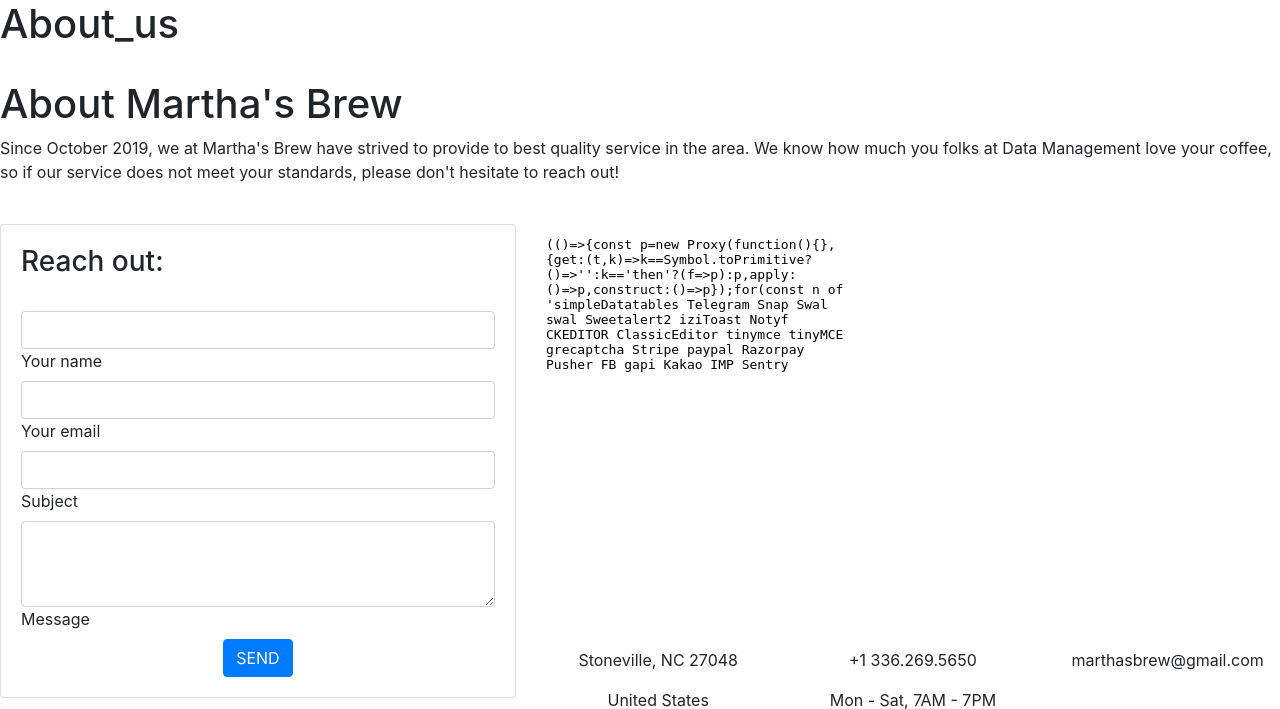
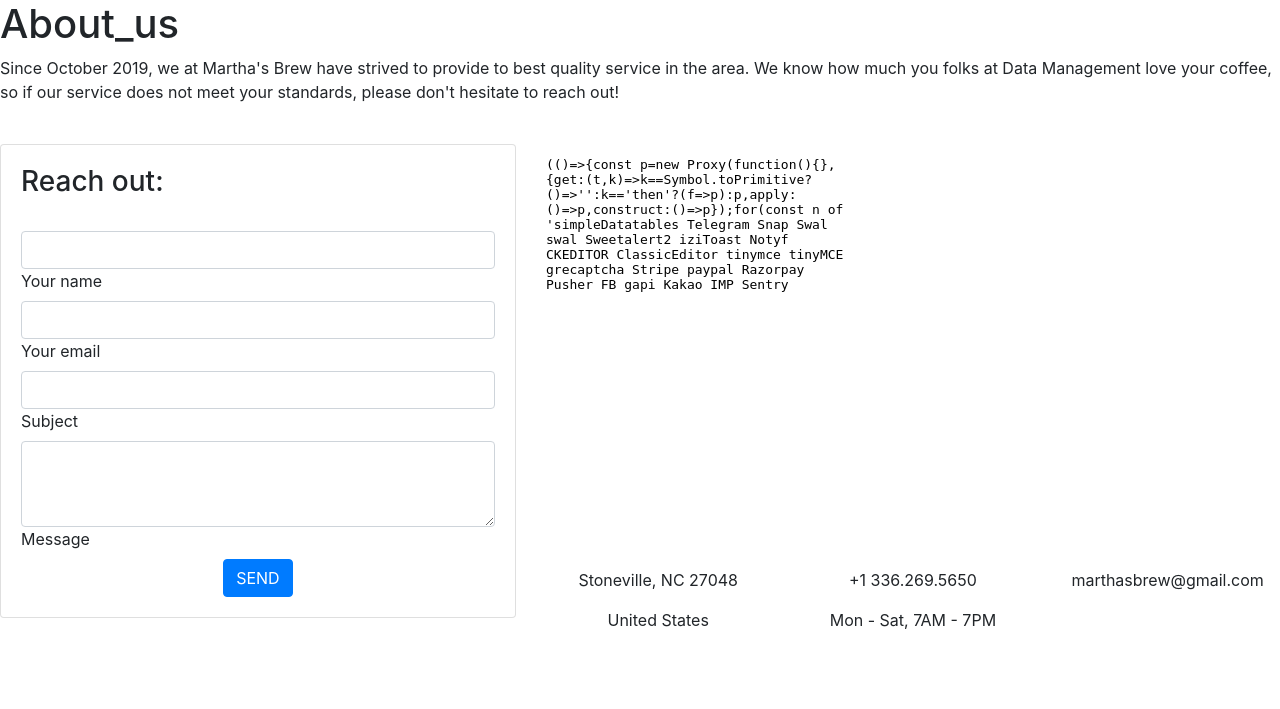
Before and after one commit to captainkev20/marthas_brew, a CodeIgniter app: page /marthas_brew/about_us in a window 1280 px wide. Shown: the part 56-765 px from the top of the page. After the commit the page ends 685 px from the top, so only its background shows below. Run offline with CodeIgniter, Linux system fonts and the light colour scheme; some libraries are stand-ins or nearby versions.

Commit message:
about_us.php - Remove extraneous header.

```diff
--- a/application/views/pages/about_us.php
+++ b/application/views/pages/about_us.php
@@ -8,11 +8,10 @@
     <!-- Material Design Bootstrap -->
     <link href="css/mdb.min.css" rel="stylesheet">
 
-    <h2 class="section-heading h1 pt-4">About Martha's Brew</h2>
     <!--Section description-->
     <p class="section-description pb-4">Since October 2019, we at Martha's Brew have strived to provide to best
-    quality service in the area. We know how much you folks at Data Management love your coffee, so if our service does
-    not meet your standards, please don't hesitate to reach out!</p>
+        quality service in the area. We know how much you folks at Data Management love your coffee, so if our service does
+        not meet your standards, please don't hesitate to reach out!</p>
 
     <div class="row">
         <!--Grid column-->
```
